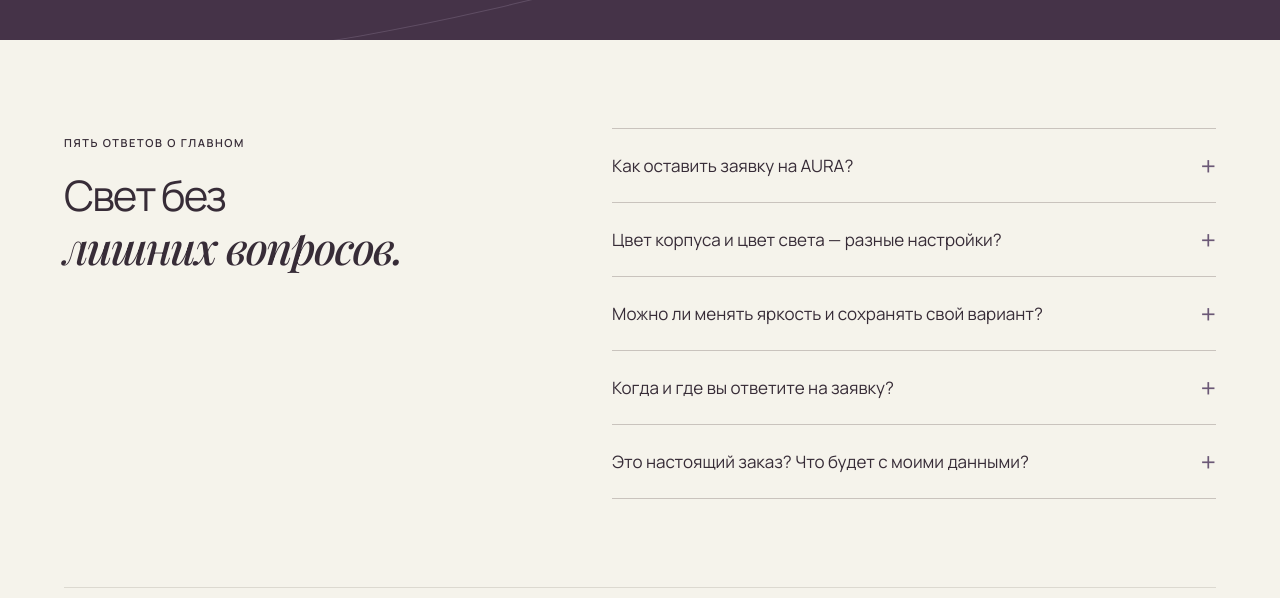
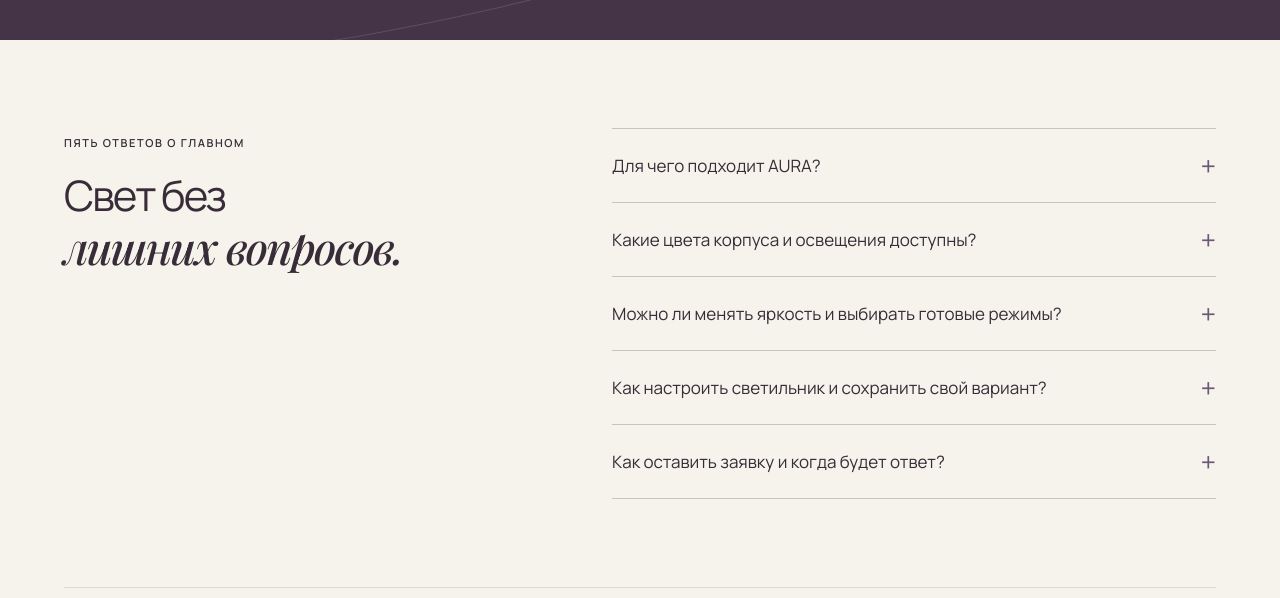
Before and after one commit to workmailstep-rgb/aura-light, a plain HTML site: page dist/index.html in a window 1280 px wide. Shown: the part 4600-5198 px from the top of the page. Drawn offline with Linux system fonts and the light colour scheme.

Commit message:
Refocus FAQ on key product and order questions

```diff
--- a/dist/index.html
+++ b/dist/index.html
@@ -209,11 +209,11 @@
     </section>
 
     <section class="faq section-shell" id="faq" aria-labelledby="faq-title"><div class="faq-title reveal"><span class="eyebrow">ПЯТЬ ОТВЕТОВ О ГЛАВНОМ</span><h2 id="faq-title">Свет без<br><em>лишних вопросов.</em></h2></div><div class="faq-list reveal">
-      <details><summary>Как оставить заявку на AURA?<span aria-hidden="true">+</span></summary><p>Выберите свет в конфигураторе и нажмите «К заявке» или <a href="/order/" data-order-link data-source="faq">откройте форму</a>. Вариант светильника перейдёт в неё автоматически. Сейчас это демо для портфолио: используйте тестовые данные, сообщения в Telegram не отправляются.</p></details>
-      <details><summary>Цвет корпуса и цвет света — разные настройки?<span aria-hidden="true">+</span></summary><p>Да. Корпус бывает молочно-белым или мягким серым. Освещение — персиковым, пудровым, лавандовым, небесным, мятным или сливочным. Попробуйте сочетания в <a href="#moods">световой сцене</a>: корпус остаётся нейтральным.</p></details>
-      <details><summary>Можно ли менять яркость и сохранять свой вариант?<span aria-hidden="true">+</span></summary><p>Яркость регулируется от 10 до 100% независимо от оттенка. Выбор сохраняется в браузере. В конфигураторе можно скачать SVG-карточку с фактическими настройками или нажать «Сбросить».</p></details>
-      <details><summary>Когда и где вы ответите на заявку?<span aria-hidden="true">+</span></summary><p>В сценарии реального заказа команда AURA Studio ответит в Telegram в течение нескольких часов. В этой демонстрации вы увидите страницу благодарности, а связь с менеджером только показана в интерфейсе.</p></details>
-      <details><summary>Это настоящий заказ? Что будет с моими данными?<span aria-hidden="true">+</span></summary><p>AURA — вымышленный продукт и портфолио-концепт. Покупки, оплаты и отправки заявки здесь нет. Имя и Telegram остаются в памяти страницы; для теста можно заполнить пример. Подробнее — в <a href="/privacy/">политике конфиденциальности</a>.</p></details>
+      <details><summary>Для чего подходит AURA?<span aria-hidden="true">+</span></summary><p>Для рабочего стола, чтения и спокойного отдыха. Выберите оттенок и яркость под своё занятие: более яркий свет — для дел, приглушённый — для вечерней паузы. Попробовать сочетания можно в <a href="#moods">световой сцене</a>.</p></details>
+      <details><summary>Какие цвета корпуса и освещения доступны?<span aria-hidden="true">+</span></summary><p>Корпус — молочно-белый или мягкий серый. Для света доступны шесть пастельных оттенков: персиковый, пудровый, лавандовый, небесный, мятный и сливочный. Цвет освещения выбирается независимо от корпуса.</p></details>
+      <details><summary>Можно ли менять яркость и выбирать готовые режимы?<span aria-hidden="true">+</span></summary><p>Да. Яркость регулируется от 10 до 100%. Есть три готовых сценария: «В потоке» — для работы, «На паузе» — для отдыха, «Без спешки» — для вечера. Любой оттенок и уровень яркости можно изменить вручную.</p></details>
+      <details><summary>Как настроить светильник и сохранить свой вариант?<span aria-hidden="true">+</span></summary><p>Нажмите «Настроить свет» и выберите корпус, оттенок и яркость. Вариант сохранится в этом браузере. Его можно скачать карточкой, а настройки — вернуть к исходным кнопкой «Сбросить».</p></details>
+      <details><summary>Как оставить заявку и когда будет ответ?<span aria-hidden="true">+</span></summary><p>Откройте <a href="/order/" data-order-link data-source="faq">форму заявки</a>: ваш вариант AURA перенесётся в неё автоматически. В реальном заказе ответим в Telegram в течение нескольких часов. Сейчас это демо для портфолио: используйте тестовые данные, оплата и отправка сообщений не предусмотрены.</p></details>
     </div></section>
   </main>
 
```
